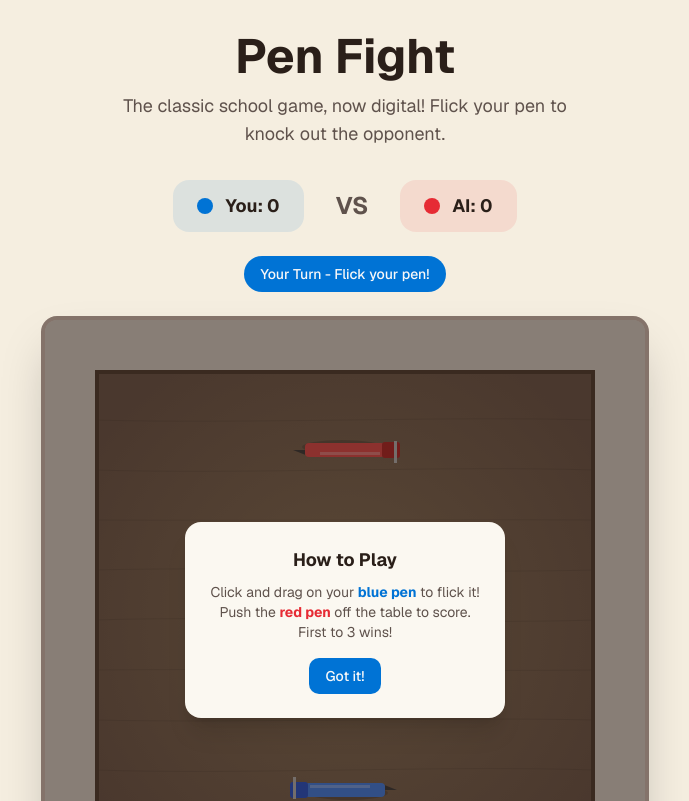
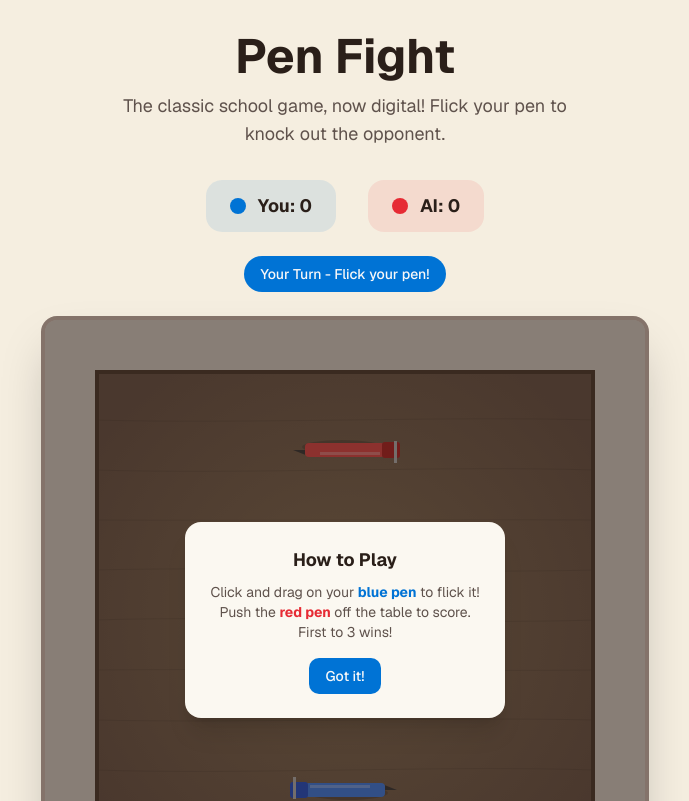
Before and after one commit to Kranti2912/Pen-fight-game, a Next.js app: page / in a window 1280 px wide. Shown: the top 801 px of the page, without its empty margins (295-984 px from the left). Built offline with nearby package versions, Linux system fonts and the light colour scheme.

Commit message:
fix: remove "VS" text from game UI\n\nRemove separator text between player and AI score displays.

```diff
--- a/components/pen-fight-game.tsx
+++ b/components/pen-fight-game.tsx
@@ -529,7 +529,6 @@ export default function PenFightGame() {
           <div className="w-4 h-4 rounded-full bg-primary" />
           <span className="font-bold text-lg text-foreground">You: {uiState.playerScore}</span>
         </div>
-        <div className="text-2xl font-bold text-muted-foreground">VS</div>
         <div className="flex items-center gap-3 bg-destructive/10 px-6 py-3 rounded-xl">
           <div className="w-4 h-4 rounded-full bg-destructive" />
           <span className="font-bold text-lg text-foreground">AI: {uiState.aiScore}</span>
```
